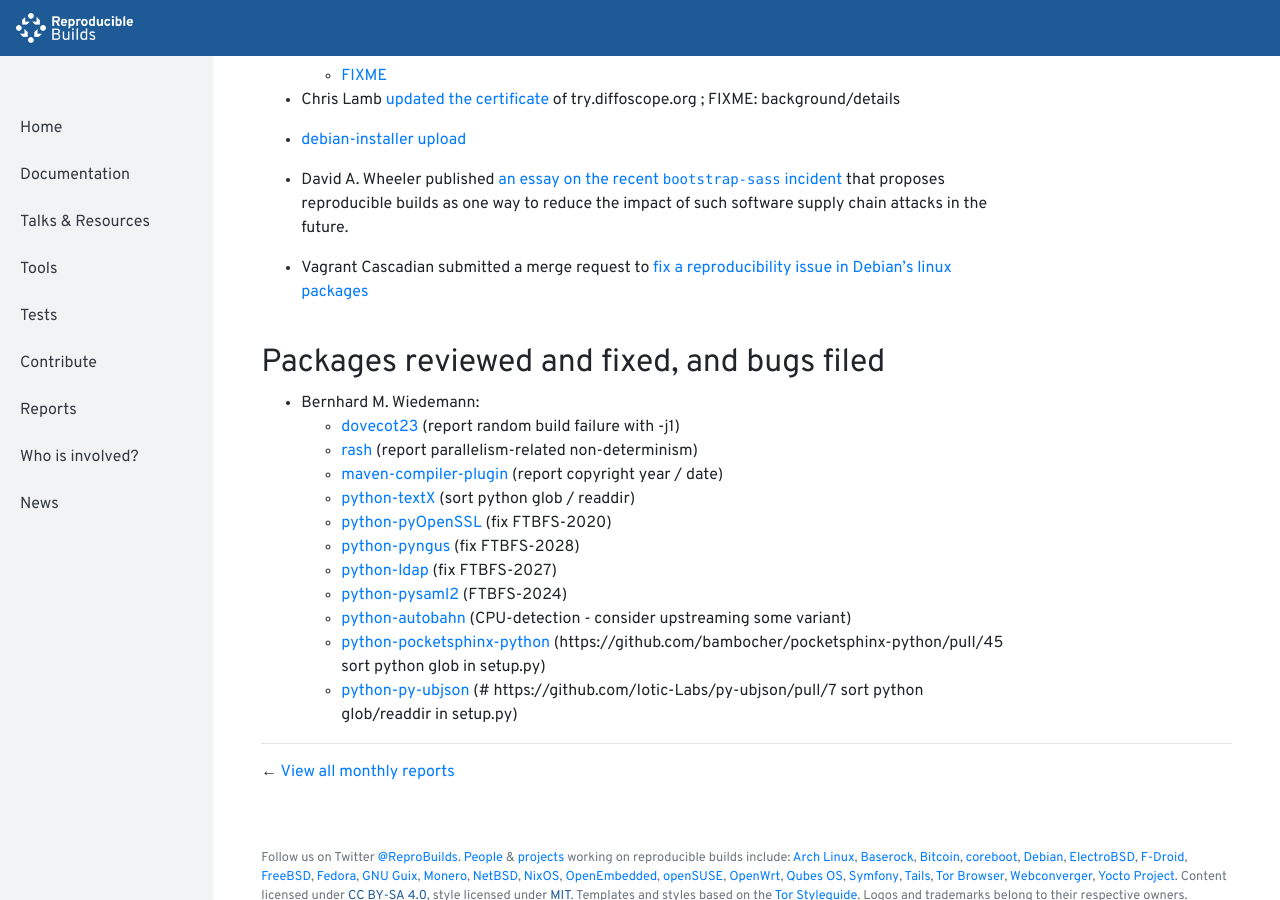
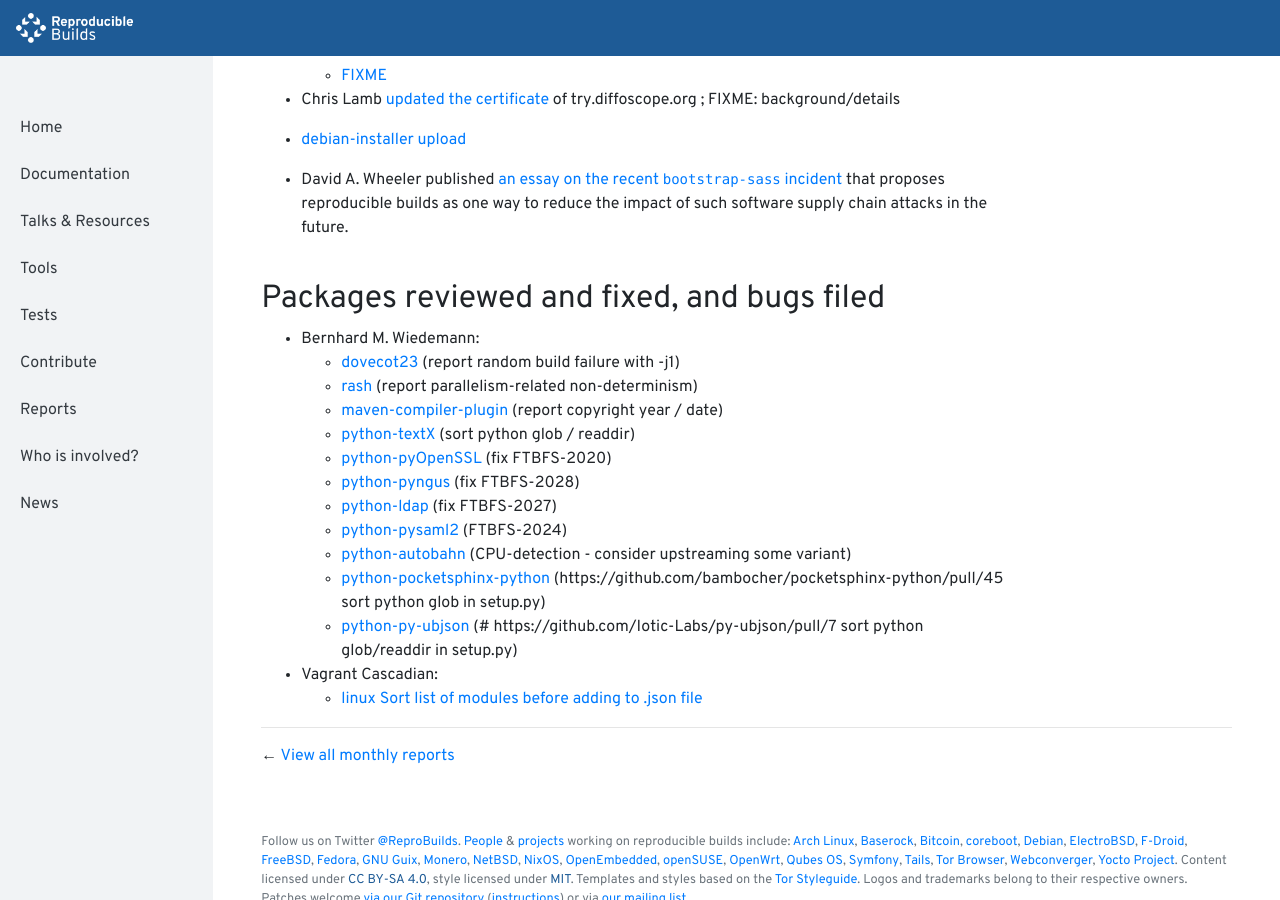
Before and after one commit to prototypefund/reproducible-website, a Jekyll site: the page built from _reports/201904.md, in a window 1280 px wide and 900 px high, scrolled down 331 px. Built offline with Jekyll 4.4.1, drawn with Linux system fonts in a browser that asks for light colours.

Commit message:
201904: Move linux fix to packages fixes section, add link to merged git commit.

```diff
--- a/_reports/201904.md
+++ b/_reports/201904.md
@@ -16,8 +16,6 @@
 
 * David A. Wheeler published [an essay on the recent `bootstrap-sass` incident](https://dwheeler.com/essays/bootstrap-sass-subversion.html) that proposes reproducible builds as one way to reduce the impact of such software supply chain attacks in the future.
 
-* Vagrant Cascadian submitted a merge request to [fix a reproducibility issue in Debian's linux packages](https://salsa.debian.org/kernel-team/linux/merge_requests/140)
-
 ## Packages reviewed and fixed, and bugs filed
 
 * Bernhard M. Wiedemann:
@@ -32,3 +30,6 @@
     * [python-autobahn](https://build.opensuse.org/request/show/692210) (CPU-detection - consider upstreaming some variant)
     * [python-pocketsphinx-python](https://build.opensuse.org/request/show/692544) (https://github.com/bambocher/pocketsphinx-python/pull/45 sort python glob in setup.py)
     * [python-py-ubjson](https://build.opensuse.org/request/show/692636) (# https://github.com/Iotic-Labs/py-ubjson/pull/7 sort python glob/readdir in setup.py)
+
+* Vagrant Cascadian:
+	* [linux](https://salsa.debian.org/kernel-team/linux/merge_requests/140) [Sort list of modules before adding to .json file](https://salsa.debian.org/kernel-team/linux/commit/58ef63e9e2c71ffd8a21e9c620db71cb96d2d5a9)
```
